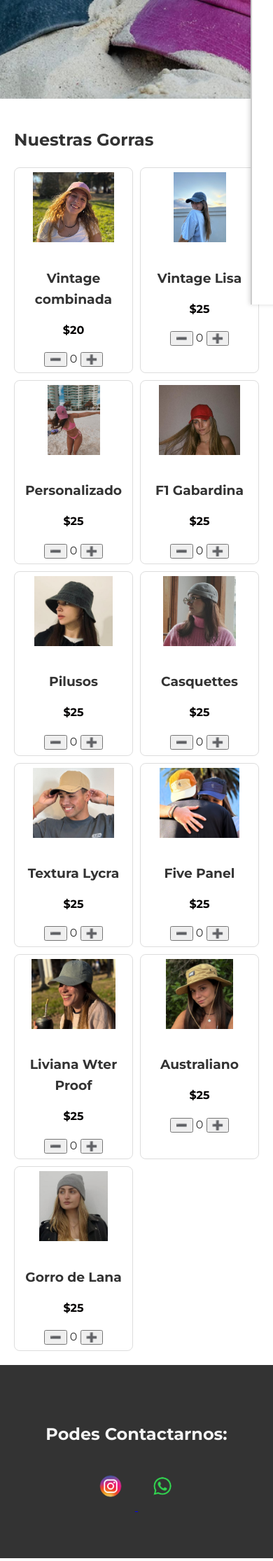
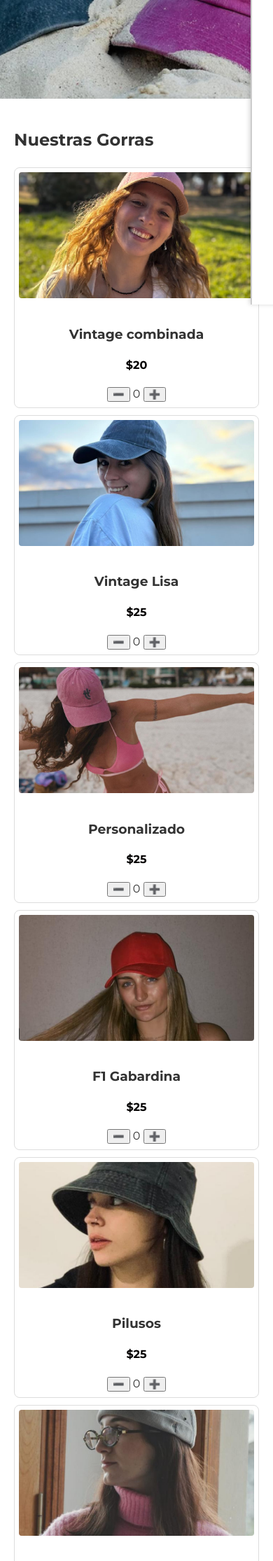
Before and after one commit to BringasDelfina/Gorrasted, a FastAPI app: page / in a window 390 px wide. Shown: the part 439-2669 px from the top of the page at 70% size. Run offline with FastAPI, Linux system fonts and the light colour scheme.

Commit message:
cambios6

```diff
--- a/static/estilos.css
+++ b/static/estilos.css
@@ -228,7 +228,7 @@ body {
     top: 0;
     right: -350px;   /* Oculto inicialmente */
     width: 320px;
-    height: 100vh;   /* altura exacta de ventana */
+    height: 100vh;
     background-color: #fff;
     border-left: 2px solid #ccc;
     box-shadow: -4px 0 8px rgba(0,0,0,0.2);
@@ -319,9 +319,10 @@ body {
 /* Carrito lateral en móvil ocupa 90% */
 @media (max-width: 600px) {
     .gorras-grid {
-        grid-template-columns: repeat(2, 1fr);
+        grid-template-columns: 1fr;
         gap: 10px;
     }
+
     .carrito-lateral {
         width: 90vw;
         right: -90vw;
@@ -332,13 +333,28 @@ body {
     .carrito-lateral.abierto {
         right: 0;
     }
-    .gorras-item img,
+
+    /* imágenes de detalle más grandes */
     .main-img {
-        height: 100px;
-        max-width: 100%;
-        object-fit: contain;
-        background: #fff;
+        width: 100%;
+        height: auto;
+        max-height: 300px;
     }
+    .product-image-gallery {
+        flex-direction: column;
+        align-items: center;
+    }
+    .product-image-gallery img {
+        width: 100%;
+        height: auto;
+        max-width: none;
+    }
+
+    .gorras-item img {
+        height: 180px;
+        object-fit: cover;
+    }
+
     .gorras-item {
         padding: 6px;
     }
```
